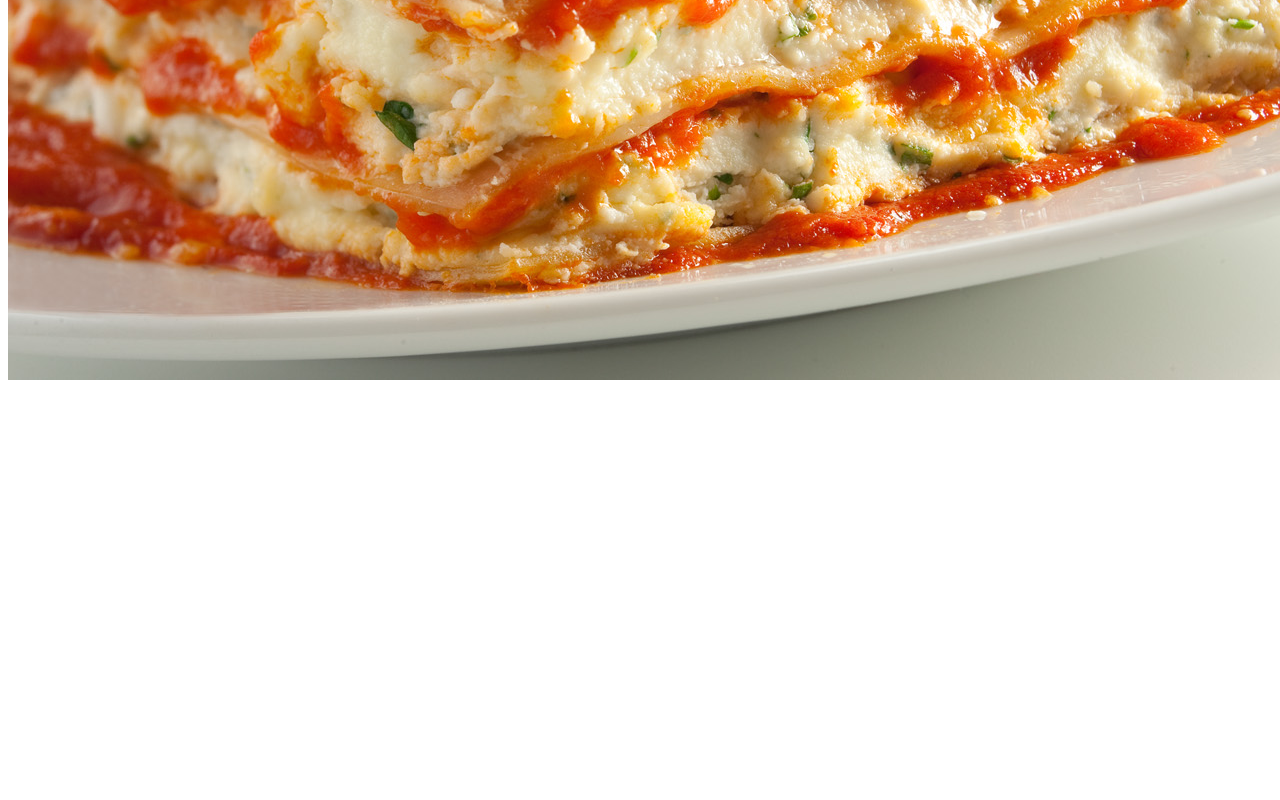
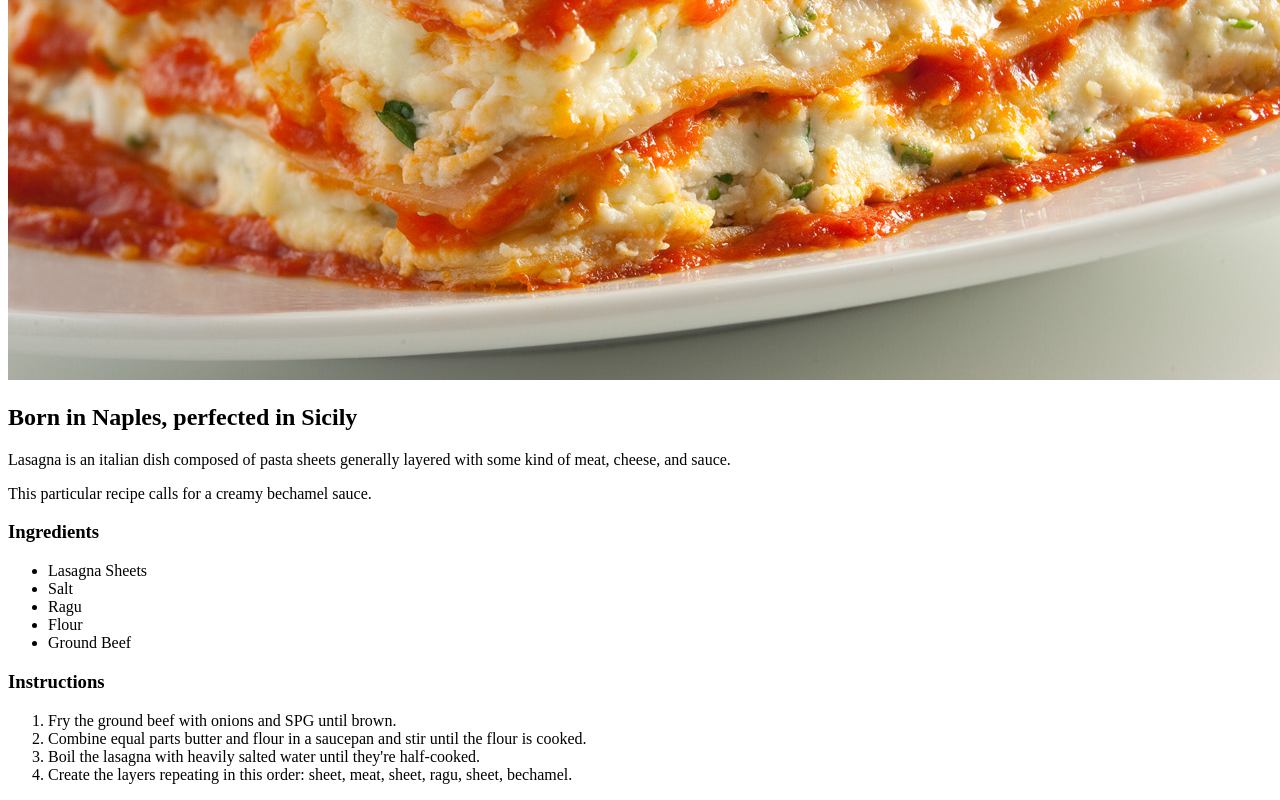
Before and after one commit to kthask114/odin-recipes, a plain HTML site: page recipes/lasagna.html in a window 1280 px wide. Shown: the part 767-1567 px from the top of the page. Before the commit the page ends 1159 px from the top, so only its background shows below. Drawn offline with Linux system fonts and the light colour scheme.

Commit message:
Edited lasagna.html

```diff
--- a/recipes/lasagna.html
+++ b/recipes/lasagna.html
@@ -7,5 +7,23 @@
     <body>
         <h1>Sicilian Lasagna</h1>
         <img src="../lasagna.jpg" alt="Sicilian Lasagna">
+        <h2>Born in Naples, perfected in Sicily</h2>
+        <p>Lasagna is an italian dish composed of pasta sheets generally layered with some kind of meat, cheese, and sauce.</p>
+        <p>This particular recipe calls for a creamy bechamel sauce.</p>
+        <h3>Ingredients</h3>
+        <ul>
+            <li>Lasagna Sheets</li>
+            <li>Salt</li>
+            <li>Ragu</li>
+            <li>Flour</li>
+            <li>Ground Beef</li>
+        </ul>
+        <h3>Instructions</h3>
+        <ol>
+            <li>Fry the ground beef with onions and SPG until brown.</li>
+            <li>Combine equal parts butter and flour in a saucepan and stir until the flour is cooked.</li>
+            <li>Boil the lasagna with heavily salted water until they're half-cooked.</li>
+            <li>Create the layers repeating in this order: sheet, meat, sheet, ragu, sheet, bechamel.</li>
+        </ol>
     </body>
 </html>
```
